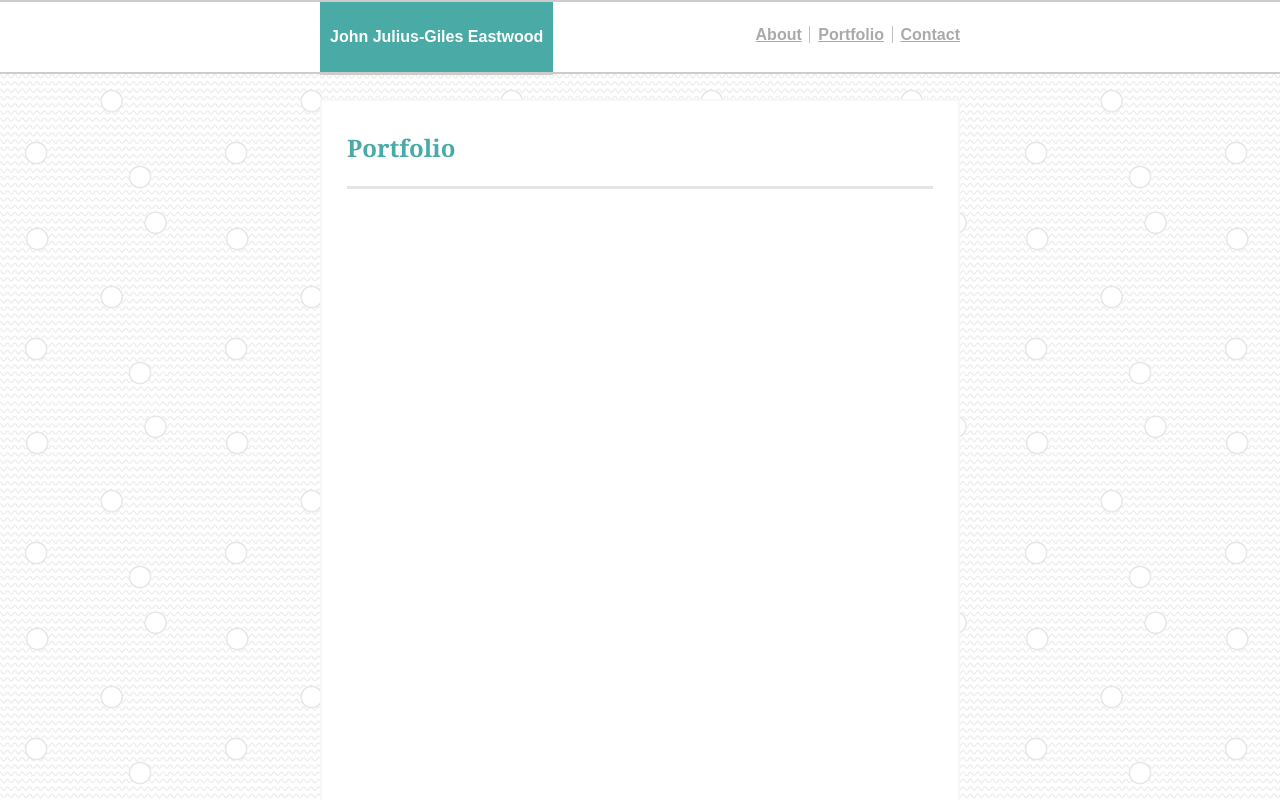
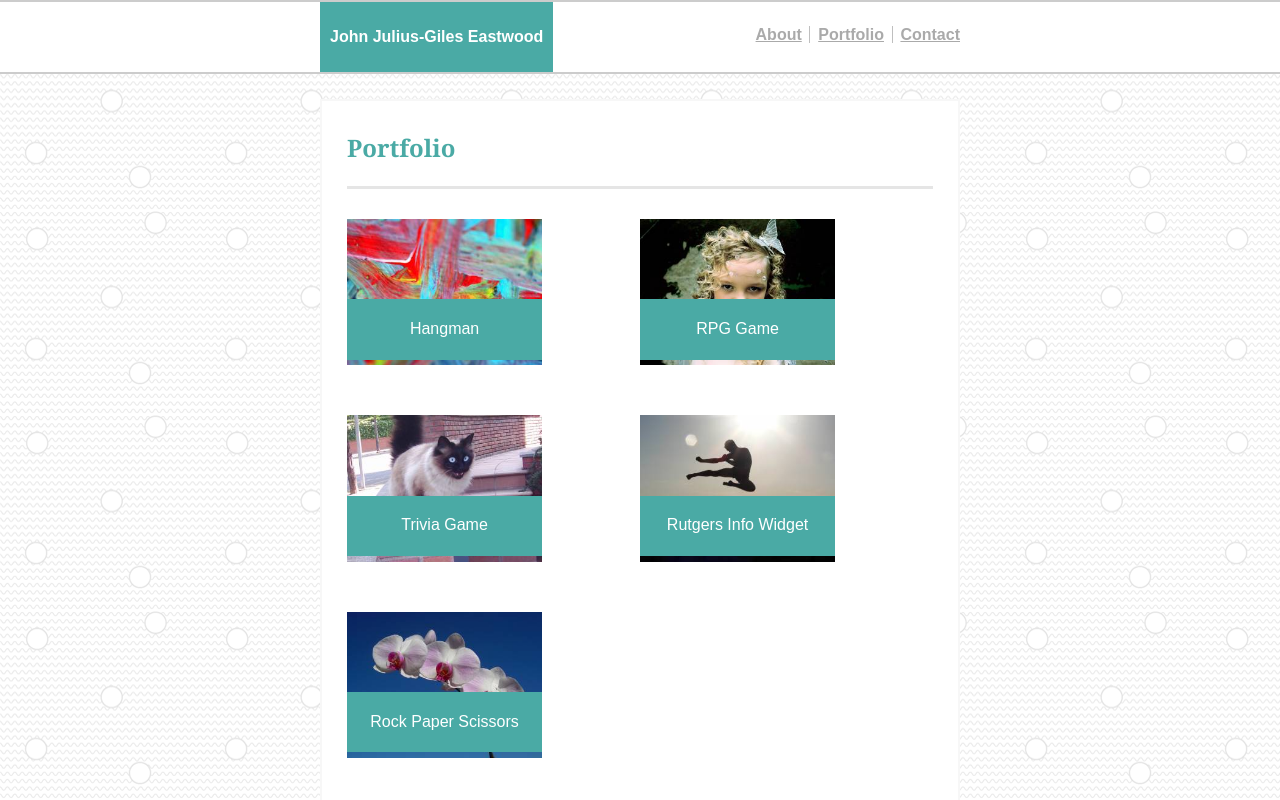
Before and after one commit to jjge732/Basic_Portfolio, a plain HTML site: page portfolio.html in a window 1280 px wide. Shown: the top 800 px of the page. Drawn offline with Linux system fonts and the light colour scheme.

Commit message:
structure almost completed

```diff
--- a/assets/css/style.css
+++ b/assets/css/style.css
@@ -30,7 +30,7 @@ h1 {
     top: 0;
     background-color: #4aaaa5;
     color: #fff;
-    border-bottom: 3px solid #ccc;
+    border-bottom: 2px solid #ccc;
     padding: 27px 10px;
 }
 
@@ -92,12 +92,46 @@ div {
    margin-right: 20px;
 }
 
-p {
+
+.profilePic:before, .profilePic:after {
+    clear: both;
+}
+
+p, h2 {
     margin-top: 35px;
 }
 
-.profilePic:before, .profilePic:after {
-    clear: both;
+.button {
+    background-color: #4aaaa5;
+    border: none;
+    padding: 5px 15px;
+    color: #fff;
+}
+
+img {
+    z-index: 1;
+}
+
+.image_container {
+    position: relative;
+    margin-top: 40px;
+}
+
+.images, .caption {
+    width: 66.6%;
+    height: auto;
+ }
+
+.caption {
+    position: absolute;
+    bottom: 10%;
+    background-color: #4aaaa5;
+    height: 1000000000px;
+    padding: 5% 0;
+    max-height: 20%; /*total height will always be 30% of image height*/
+    color: #fff;
+    text-align: center;
+    z-index: absolute;
 }
 
 footer {
@@ -105,7 +139,8 @@ footer {
     width: 100%;
     position: relative;
     bottom: 0;
-    padding-top: 100px;
+    padding-top: 80px;
+    height: 30px;
     text-align: center;
     color: #ccc;
     border-top: 8px solid #4aaaa5;
--- a/portfolio.html
+++ b/portfolio.html
@@ -26,12 +26,55 @@
             </h1>
         </section>
         <section class="insideBox text">
-           <img>
+            <table>
+                <tr>
+                    <td>
+                        <section class="image_container">
+                        <img alt="img-1" class="images img-1" src="assets/images/lorem_pixel_320x240/img-1.jpg">
+                            <section class="caption">
+                                    Hangman
+                            </section>
+                        </section>
+                    </td>
+                    <td>
+                        <section class="image_container">
+                                <img alt="img-4" class="images img-4" src="assets/images/lorem_pixel_320x240/img-4.jpg">
+                                <section class="caption">
+                                    RPG Game
+                                </section>
+                        </section>
+                    </td>
+                </tr>
+                <tr>
+                    <td>
+                        <section class="image_container">
+                            <img alt="img-2" class="images img-2" src="assets/images/lorem_pixel_320x240/img-2.jpg">
+                            <section class="caption">
+                                Trivia Game
+                            </section>
+                        </section>
+                    </td>
+                    <td>
+                        <section class="image_container">
+                            <img alt="img-5" class="images img-5" src="assets/images/lorem_pixel_320x240/img-5.jpg">
+                            <section class="caption">
+                                Rutgers Info Widget
+                            </section>
+                        </section>
+                    </td>
+                </tr>
+                <tr>
+                    <td>
+                        <section class="image_container">
+                            <img alt="img-3" class="images img-3" src="assets/images/lorem_pixel_320x240/img-3.jpg">
+                            <section class="caption">
+                                Rock Paper Scissors
+                            </section>
+                        </section>
+                    </td>
+               </tr>
 
-           <img>
-           <img>
-           <img>
-           <img>
+            </table>
         </section>
     </div>
     <footer>
```
Also changed, not shown: contact.html (+2 -2 lines), assets/images/lorem_pixel_320x240/img-1.jpg (added), assets/images/lorem_pixel_320x240/img-2.jpg (added), assets/images/lorem_pixel_320x240/img-3.jpg (added), assets/images/lorem_pixel_320x240/img-4.jpg (added), assets/images/lorem_pixel_320x240/img-5.jpg (added).
